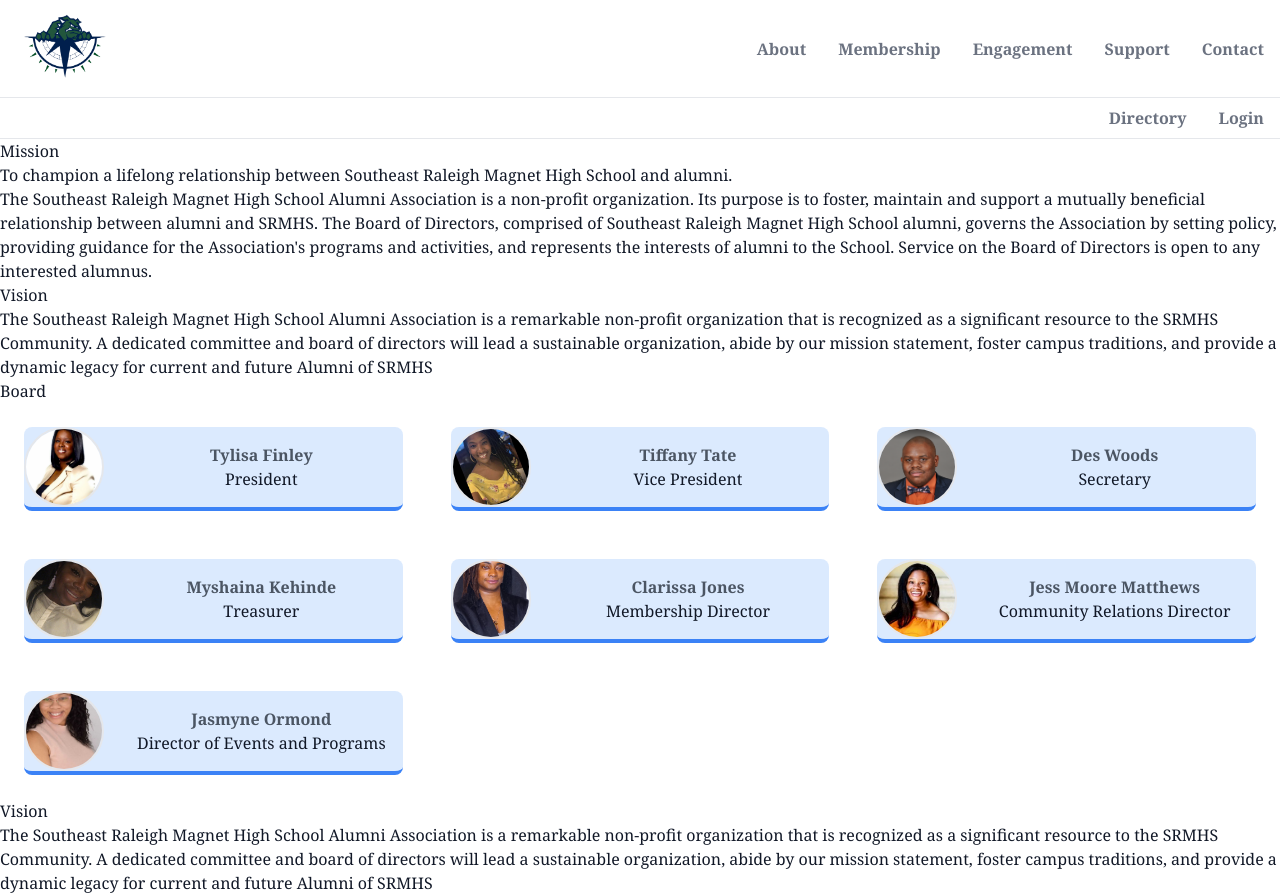
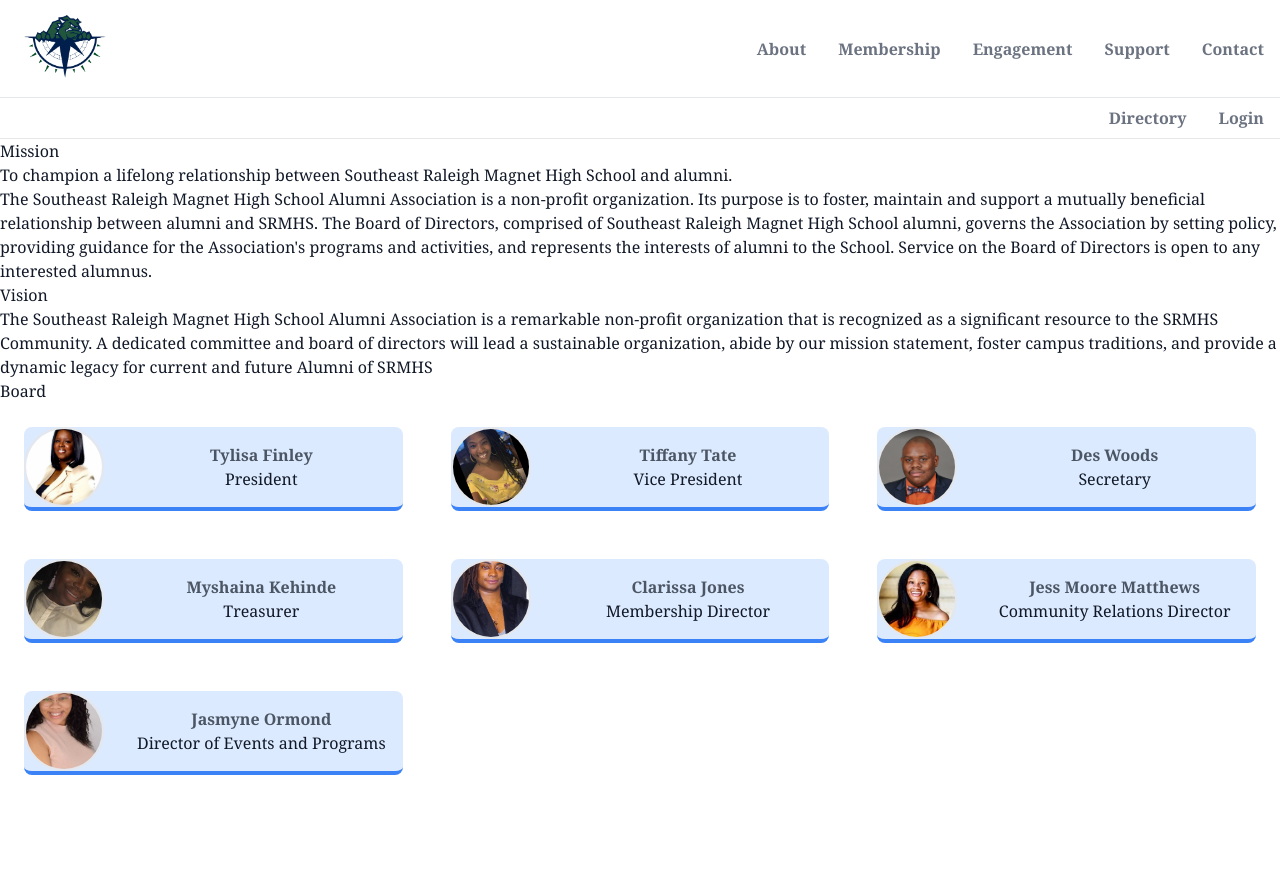
Before and after one commit to philihp/srmhsalumni, a Next.js app: page /about in a window 1280 px wide. After the commit the page ends 800 px from the top, so only its background shows below. Built offline with nearby package versions, Linux system fonts and the light colour scheme; no server answers; what @tailwindcss/custom-forms, @tailwindcss/typography would draw is missing.

Commit message:
Update about.js

```diff
--- a/pages/about.js
+++ b/pages/about.js
@@ -59,15 +59,7 @@ const About = () => (
         src="/Jasmyne.jpg"
       />
     </div>
-    <h2>Vision</h2>
-    <p>
-      The Southeast Raleigh Magnet High School Alumni Association is a
-      remarkable non-profit organization that is recognized as a significant
-      resource to the SRMHS Community. A dedicated committee and board of
-      directors will lead a sustainable organization, abide by our mission
-      statement, foster campus traditions, and provide a dynamic legacy for
-      current and future Alumni of SRMHS
-    </p>
+
     {/* <h2>Awards</h2>
     <p>Place holder page</p>
     <h2>Annual Report</h2>
```
